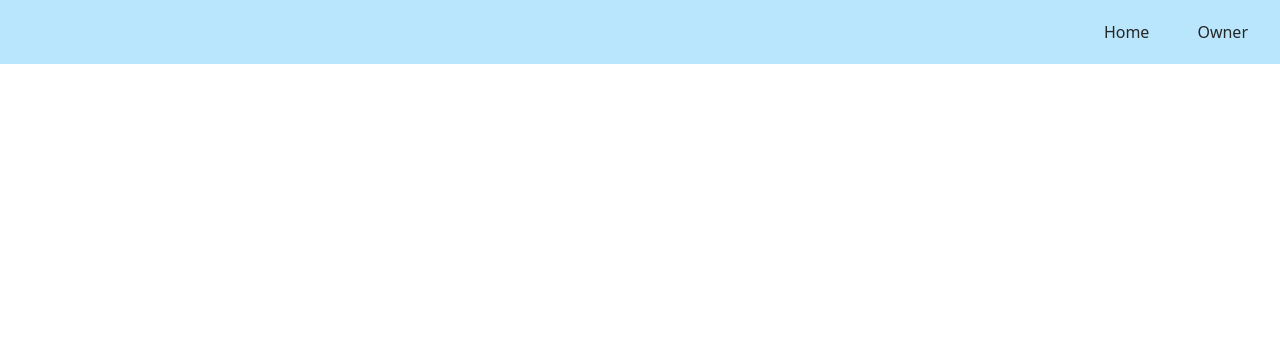
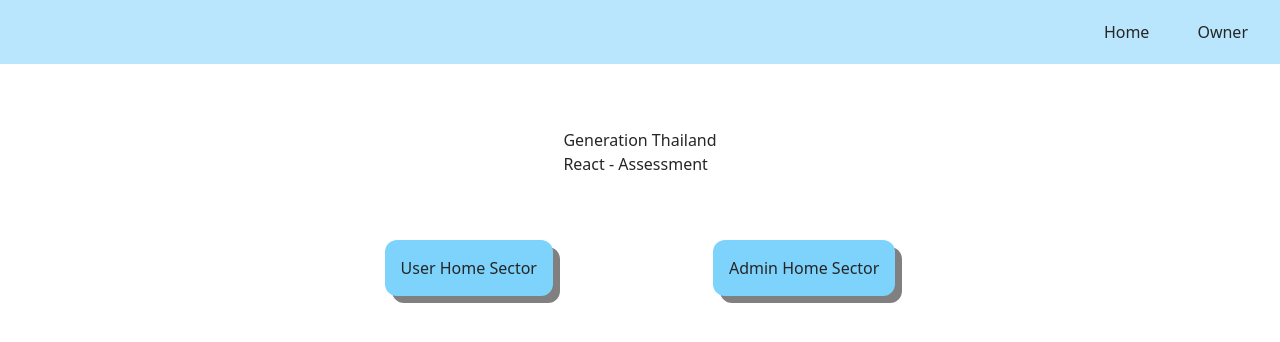
Before and after one commit to supakarn-t/31-vicky-react, a React (Vite) app: page / in a window 1280 px wide. Shown: the top 342 px of the page. Built offline with nearby package versions, Linux system fonts and the light colour scheme.

Commit message:
route home, owner, error

```diff
--- a/src/App.jsx
+++ b/src/App.jsx
@@ -1,11 +1,30 @@
-import { createBrowserRouter, RouterProvider } from "react-router-dom";
-import NavBar from "./components/NavBar";
+import { createBrowserRouter, Outlet, RouterProvider } from "react-router-dom";
+import NavBar from "./components/NavBar.jsx";
+import HomePage from "./pages/HomePage.jsx";
+import OwnerPage from "./pages/OwnerPage.jsx";
+import ErrorPage from "./pages/ErrorPage.jsx";
 
 export default function App() {
 	const router = createBrowserRouter([
 		{
 			path: "/",
-			element: <NavBar />,
+			element: (
+				<>
+					<NavBar />
+					<Outlet />
+				</>
+			),
+			errorElement: <ErrorPage />,
+			children: [
+				{
+					path: "/",
+					element: <HomePage />,
+				},
+				{
+					path: "/owner",
+					element: <OwnerPage />,
+				},
+			],
 		},
 	]);
 
```
